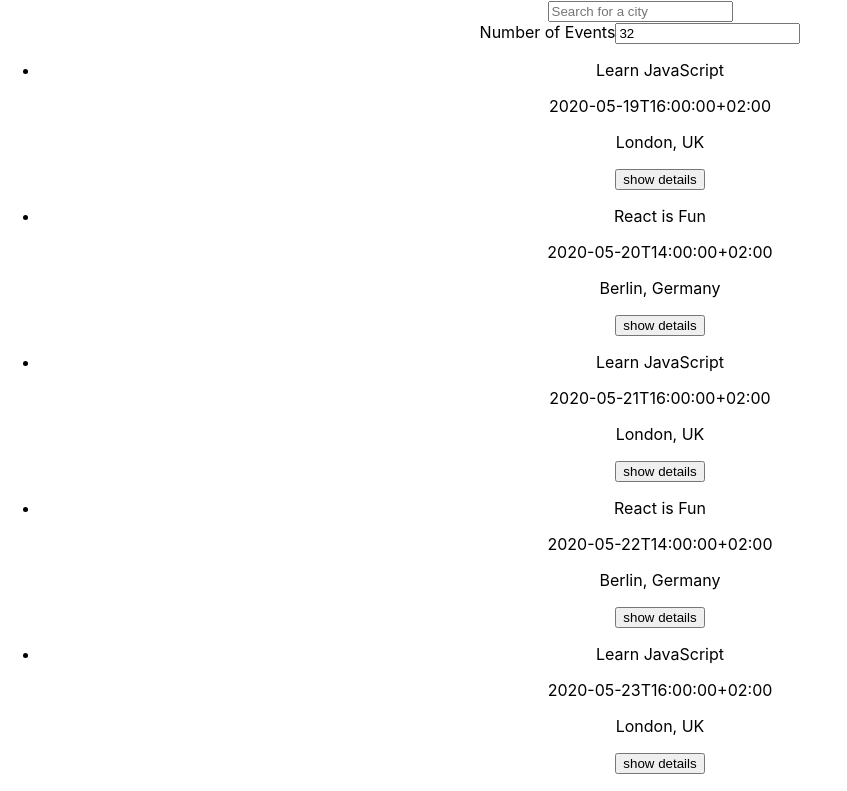
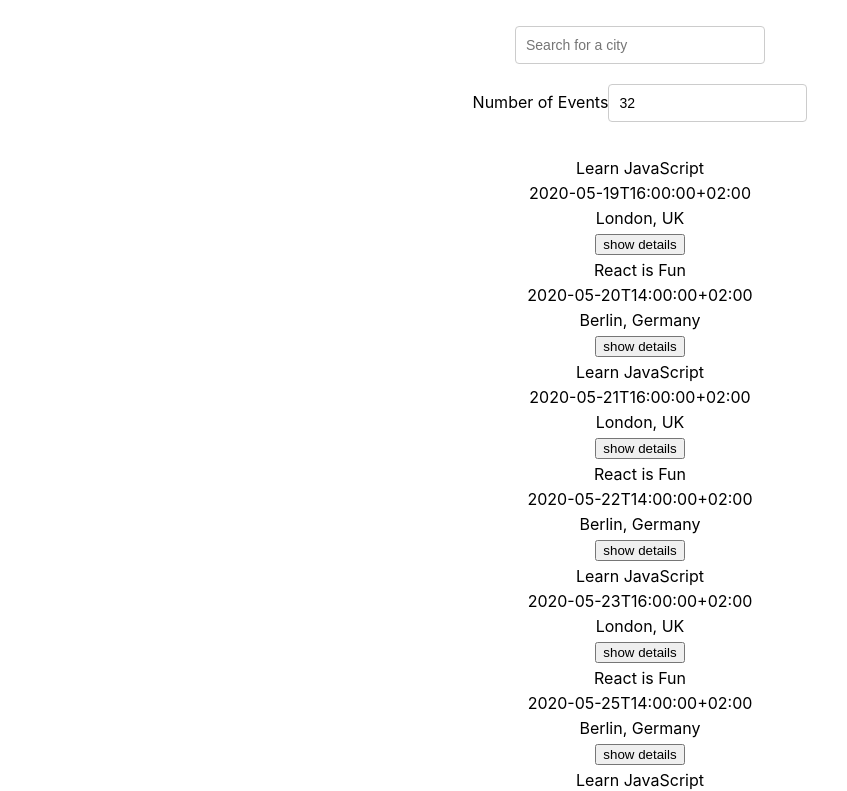
Before and after one commit to lpost45/meet, a React (Create React App) app: page / in a window 1280 px wide. Shown: the top 791 px of the page, without its empty margins (0-847 px from the left). Built offline with nearby package versions, Linux system fonts and the light colour scheme.

Commit message:
Exercise 4.5

```diff
--- a/src/App.css
+++ b/src/App.css
@@ -1,38 +1,88 @@
+@import url(https://fonts.googleapis.com/css?family=Roboto:500);
 .App {
   text-align: center;
+  padding: 2% 5%;
 }
 
-.App-logo {
-  height: 40vmin;
-  pointer-events: none;
+.App * {
+  box-sizing: border-box;
 }
 
-@media (prefers-reduced-motion: no-preference) {
-  .App-logo {
-    animation: App-logo-spin infinite 20s linear;
-  }
+ul {
+  padding: 0;
+  list-style: none;
 }
 
-.App-header {
-  background-color: #282c34;
-  min-height: 100vh;
+p {
+  margin: 5px 0;
+}
+
+input[type="text"],
+input[type="number"] {
+  padding: 8px 6px 8px 10px;
+  border-radius: 4px;
+  outline: none;
+  border: 1px solid #ccc;
+  font-size: 14px;
+  line-height: 20px;
+  align-self: center;
+  height: 38px;
+  margin-bottom: 20px;
+}
+
+.city {
+  width: 250px;
+}
+
+#city-search {
   display: flex;
   flex-direction: column;
-  align-items: center;
-  justify-content: center;
-  font-size: calc(10px + 2vmin);
-  color: white;
+  margin: auto;
+  position: relative;
 }
 
-.App-link {
-  color: #61dafb;
+.suggestions {
+  width: 250px;
+  position: absolute;
+  top: 45px;
+  z-index: 2;
+  align-self: center;
+  margin: 0;
+  font-size: 14px;
+  box-shadow: 10px 10px 16px -12px rgba(0, 0, 0, 0.75);
 }
 
-@keyframes App-logo-spin {
-  from {
-    transform: rotate(0deg);
-  }
-  to {
-    transform: rotate(360deg);
-  }
+.suggestions > li {
+  text-align: left;
+  padding: 8px 6px 8px 10px;
+  background-color: #eee;
+  cursor: default;
 }
+
+.suggestions > li:last-child {
+  border-bottom-left-radius: 4px;
+  border-bottom-right-radius: 4px;
+}
+
+.suggestions > li:hover {
+  background-color: #bcdcdb;
+}
+
+.event {
+  padding: 10px 10px 35px;
+  margin-bottom: 10px;
+  text-align: left;
+  border: 1px solid #ccc;
+  border-radius: 4px;
+  position: relative;
+}
+
+.details-btn {
+  position: absolute;
+  right: 5px;
+  bottom: 5px;
+  padding: 5px 8px;
+  border-radius: 4px;
+  outline: none;
+  cursor: pointer;
+}
--- a/src/api.js
+++ b/src/api.js
@@ -12,14 +12,6 @@
   const extractedLocations = events.map((event) => event.location);
   const locations = [...new Set(extractedLocations)];
   return locations;
-};
-
-const checkToken = async (accessToken) => {
-  const response = await fetch(
-    `https://www.googleapis.com/oauth2/v1/tokeninfo?access_token=${accessToken}`
-  );
-  const result = await response.json();
-  return result;
 };
 
 /**
@@ -51,7 +43,15 @@
   access_token && localStorage.setItem("access_token", access_token);
 
   return access_token;
-}
+};
+
+const checkToken = async (accessToken) => {
+  const response = await fetch(
+    `https://www.googleapis.com/oauth2/v1/tokeninfo?access_token=${accessToken}`
+  );
+  const result = await response.json();
+  return result;
+};
 
 export const getEvents = async () => {
   if (window.location.href.startsWith('http://localhost')) {
```
Also changed, not shown: 1 other file (tests, documents, lock files or other folders).
